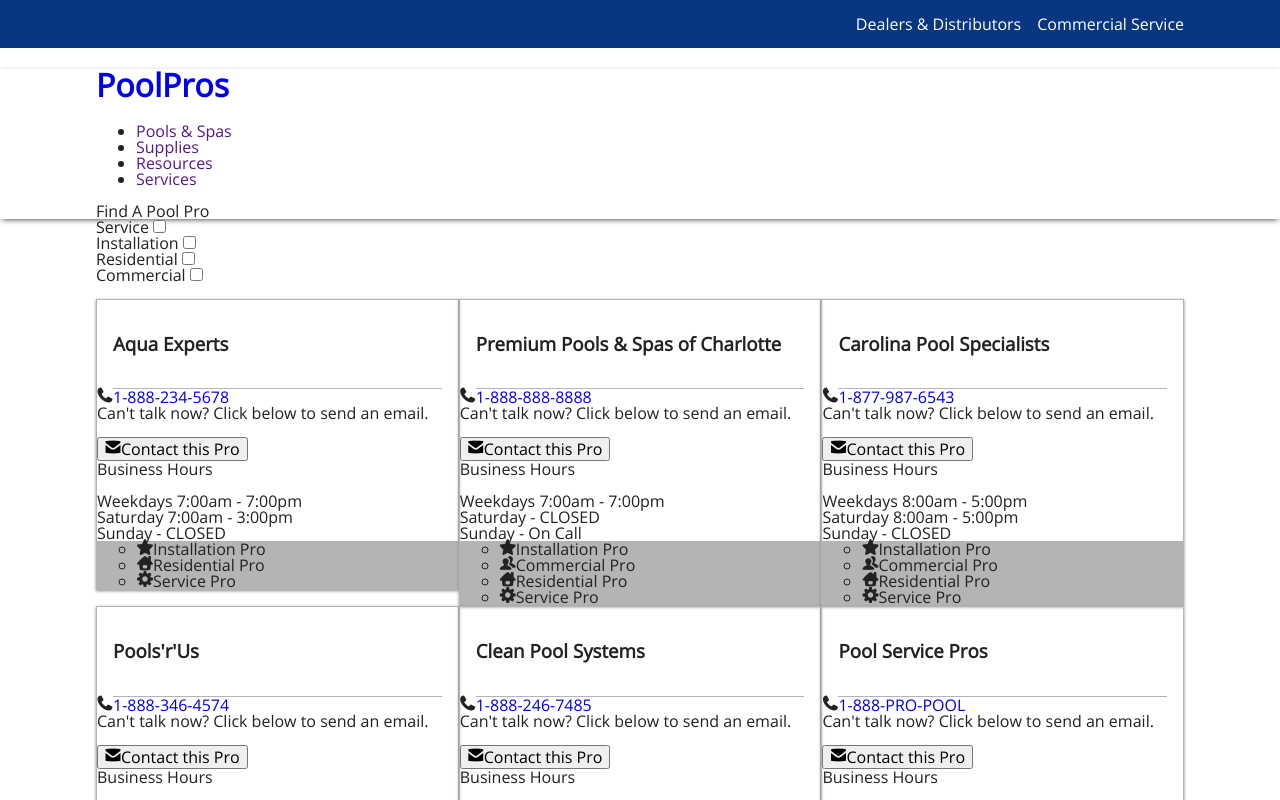
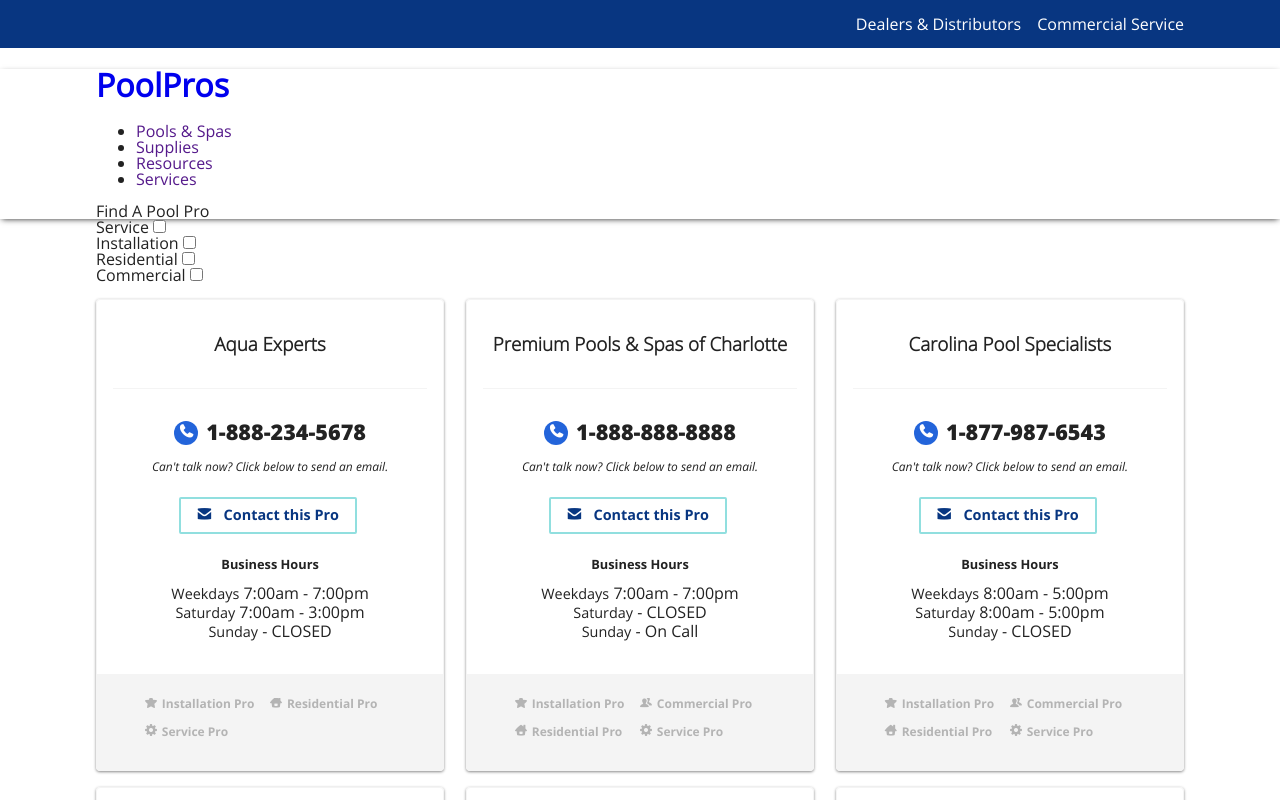
Before and after one commit to kylerberry/vue-sample-site, a Vue app: page / in a window 1280 px wide. Shown: the top 800 px of the page. Built offline with nearby package versions, Linux system fonts and the light colour scheme.

Commit message:
style desktop dealer cards

```diff
--- a/src/components/DealerCard.vue
+++ b/src/components/DealerCard.vue
@@ -6,40 +6,40 @@
   <div class="body">
     <div class="contact">
       <div class="contact__phone">
-        <i class="ss-phone"></i>
+        <i class="ss-phone contact__phone__icon"></i>
         <span itemprop="telephone">
-          <a :href="phoneHref">{{phone1}}</a>
+          <a class="contact__phone__link" :href="phoneHref">{{phone1}}</a>
         </span>
       </div>
       <div class="contact__email">
-        <p>Can't talk now? Click below to send an email.</p>
-        <button @click="triggerEmailDialog()">
-          <i class="ss-mail"></i><span>Contact this Pro</span>
+        <p class="contact__email__description">Can't talk now? Click below to send an email.</p>
+        <button class="contact__email__button" @click="triggerEmailDialog()">
+          <i class="ss-mail contact__email__button__icon"></i><span>Contact this Pro</span>
         </button>
       </div>
       <div class="contact__hours">
-        <p>Business Hours</p>
+        <p class="contact__hours__description">Business Hours</p>
         <div itemprop="openingHours">
-          <span>Weekdays</span>&nbsp;<span>{{getHours(weekHours.mon)}}</span>
+          <span class="contact__hours__item" >Weekdays</span>&nbsp;<span>{{getHours(weekHours.mon)}}</span>
         </div>
         <div itemprop="openingHours">
-          <span>Saturday</span>&nbsp;<span>{{getHours(weekHours.sat)}}</span>
+          <span class="contact__hours__item" >Saturday</span>&nbsp;<span>{{getHours(weekHours.sat)}}</span>
         </div>
         <div itemprop="openingHours">
-          <span>Sunday</span>&nbsp;<span>{{getHours(weekHours.sun)}}</span>
+          <span class="contact__hours__item" >Sunday</span>&nbsp;<span>{{getHours(weekHours.sun)}}</span>
         </div>
       </div>
     </div>
   </div>
   <div class="footer">
     <ul class="certification-list" >
-      <li class="certification-list__item"
+      <li class="certification-list__item cert"
         v-for="cert in certifications"
         :key="cert"
         itemprop="itemOffered"
         itemscope
         itemtype="http://schema.org/Service">
-        <i :class="certIcons[cert]"></i><span itemprop="name">{{cert}}</span>
+        <i :class="certIcons[cert]" class="cert__icon"></i><span itemprop="name">{{cert}}</span>
       </li>
     </ul>
   </div>
@@ -82,19 +82,134 @@
 
 <style lang="scss" scoped>
 @import "../sass/variables";
+@import "../sass/base";
 
 .dealer {
-  border: 1px solid $color-gray;
+  border: 1px solid $color-gray-lighter;
   box-shadow: 0 1px 3px $color-gray-darker;
+  border-radius: $border-radius;
+  margin-bottom: $pad;
 }
 
 .header {
   padding: $pad 0;
   margin: 0 $pad;
-  border-bottom: 1px solid $color-gray;
+  border-bottom: 1px solid $color-gray-lighter;
+
+  &__name {
+    text-align: center;
+    @include font('light');
+  }
+}
+
+.contact {
+  text-align: center;
+  padding: $pad*2 $pad;
+
+  &__phone {
+    margin-bottom: $pad;
+
+    &__icon {
+      border-radius: 50%;
+      background: $color-blue;
+      color: $color-white;
+      display: inline-block;
+      width: 1.5rem;
+      height: 1.5rem;
+      vertical-align: top;
+      font-size: .9rem;
+      padding: .33rem;
+      margin-right: .5rem;
+    }
+
+    &__link {
+      color: $color-black;
+      font-size: 1.35rem;
+      @include font('xbold');
+
+      &:hover {
+        text-decoration: none!important;
+      }
+    }
+  }
+
+  &__email {
+
+    &__description {
+      @include font('italic');
+      font-size: .75rem;
+      margin-bottom: $pad*1.5;
+    }
+
+    &__button {
+      cursor: pointer;
+      display: inline-block;
+      border: 2px solid $color-teal;
+      border-radius: $border-radius/2;
+      padding: $pad/2 $pad;
+      background-color: transparent;
+      transition: background-color .2s, border-color .2s;
+      min-width: 3.75rem;
+      margin-right: .25rem;
+      color: $color-blue-darker;
+      vertical-align: middle;
+      @include font('bold');
+      margin-bottom: $pad*1.5;
+      font-size: .9rem;
+
+      &:hover {
+        background: $color-teal;
+        border-color: $color-teal-darker;
+      }
+
+      &__icon {
+        vertical-align: middle;
+        margin-right: .75rem;
+      }
+    }
+  }
+
+  &__hours {
+
+    &__description {
+      @include font('bold');
+      font-size: .8rem;
+    }
+
+    &__item {
+      line-height: 1.2rem;
+      font-size: .9rem;
+    }
+  }
+}
+
+.certification-list {
+  list-style: none;
+  text-align: center;
+  margin: 0;
+  overflow: hidden;
+  padding: 0 $pad;
+
+  &__item {
+    color: $color-gray;
+    margin: 0 0 $pad;
+    font-size: .75rem;
+    @include font('bold');
+    float: left;
+    width: 50%;
+    text-align: left;
+  }
+}
+
+.cert {
+  &__icon {
+    margin-right: .3rem;
+  }
 }
 
 .footer {
-  background: $color-gray;
+  background: $color-gray-lighter;
+  padding: 1.5rem 2rem .75rem;
+  min-height: 6rem;
 }
 </style>
--- a/src/components/SiteMain.vue
+++ b/src/components/SiteMain.vue
@@ -90,7 +90,7 @@
   flex-wrap: wrap;
 
   &__item {
-    width: 33.33%;
+    width: 32%;
   }
 }
 </style>
```
Also changed, not shown: src/components/DealerList.vue (deleted, +0 -19 lines).
